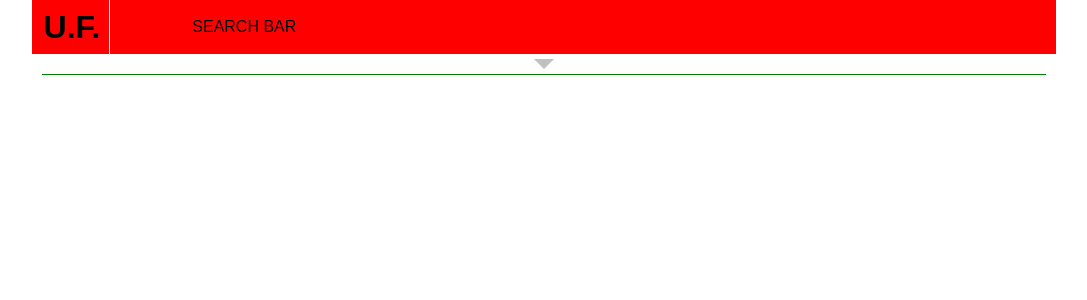
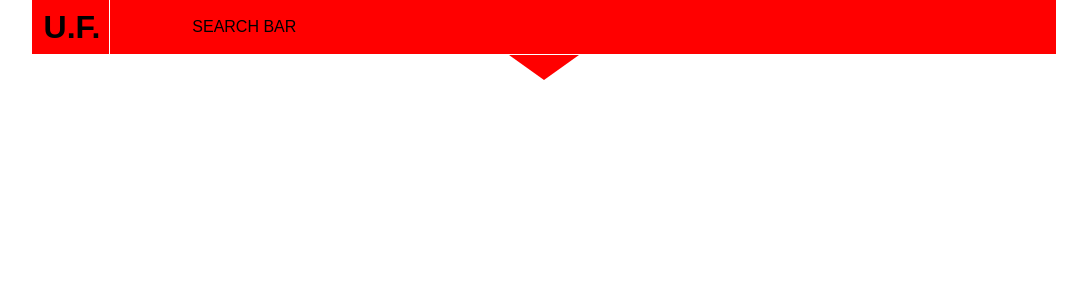
Before and after one commit to clarkmcadoo/unrentedForest, a React (Create React App) app: page / in a window 1280 px wide. Shown: the top 300 px of the page, without its empty margins (96-1183 px from the left). Built offline with nearby package versions, Linux system fonts and the light colour scheme.

Commit message:
finish nav bar functionality. waiting on routes

```diff
--- a/src/Components/BaseLayout/NavBar/index.js
+++ b/src/Components/BaseLayout/NavBar/index.js
@@ -7,13 +7,15 @@ const NavBar = (props) => {
     return (
       // Home(nowplaying), upcoming, popular, top rated
       <div id="navWrapper">
-        <div id="dropDownButton"><div id="arrow"></div></div>
         <div id="dropDownLinks">
           <a href="/" className="navLink">Home</a>
           <a href="/upcoming" className="navLink">Upcoming</a>
           <a href="/popular" className="navLink">Popular</a>
           <a href="/top-rated" className="navLink">Top Rated</a>
         </div>
+        <div id="dropDownButton"><div id="arrowWrap">
+          <div id="arrow"></div>
+        </div></div>
       </div>
     );
 }
--- a/src/Components/BaseLayout/NavBar/main.css
+++ b/src/Components/BaseLayout/NavBar/main.css
@@ -8,19 +8,20 @@
 
 .navLink:hover {
   cursor: pointer;
+  background-color: lightgray;
 }
 
 #navWrapper {
   position: relative;
   margin: 0;
   padding: 0;
-
 }
 
 #dropDownLinks {
-  position: absolute;
+  position: ;
   display: none;
-   width: 100%;
+  width: 100%;
+  animation: menuload .5s;
 }
 
 #navWrapper:hover #dropDownLinks {
@@ -34,16 +35,54 @@
   flex-flow: row nowrap;
   justify-content: center;
   align-items: center;
-  padding: 5px 0;
-  border-bottom: 1px solid green;
-  margin: 0 10px;
+  position: relative;
+}
+
+#navArrow {
+  margin: 0;
+  padding: 0;
+}
+
+#arrowWrap {
+  margin: 0;
+  padding: 0;
+  position: relative;
+  border-top: 1px solid white;
+  z-index: 1;
 }
 
 #arrow {
   width: 0;
   height: 0;
-  border-left: 10px solid transparent;
-  border-right: 10px solid transparent;
-  border-top: 10px solid #333;
-  opacity: .3;
+  border-left: 25px solid transparent;
+  border-right: 25px solid transparent;
+  border-top: 15px solid red;
+  padding-bottom: 10px;
 }
+
+#arrow:hover {
+  cursor: pointer;
+}
+
+@keyframes menuload {
+  from {
+    opacity: 0;
+  }
+  to {
+    opacity: 1;
+  }
+}
+
+@media (min-width: 1024px) {
+  .navLink {
+    padding: 10px;
+  }
+
+  #arrow {
+    width: 0;
+    height: 0;
+    border-left: 35px solid transparent;
+    border-right: 35px solid transparent;
+    border-top: 25px solid red;
+  }
+}
--- a/src/Components/BaseLayout/index.js
+++ b/src/Components/BaseLayout/index.js
@@ -13,6 +13,7 @@ const BaseLayout = (props) => {
           <div id="searchBar">SEARCH BAR</div>
         </div>
         <NavBar/>
+        {props.children}
       </div>
     );
   }
```
